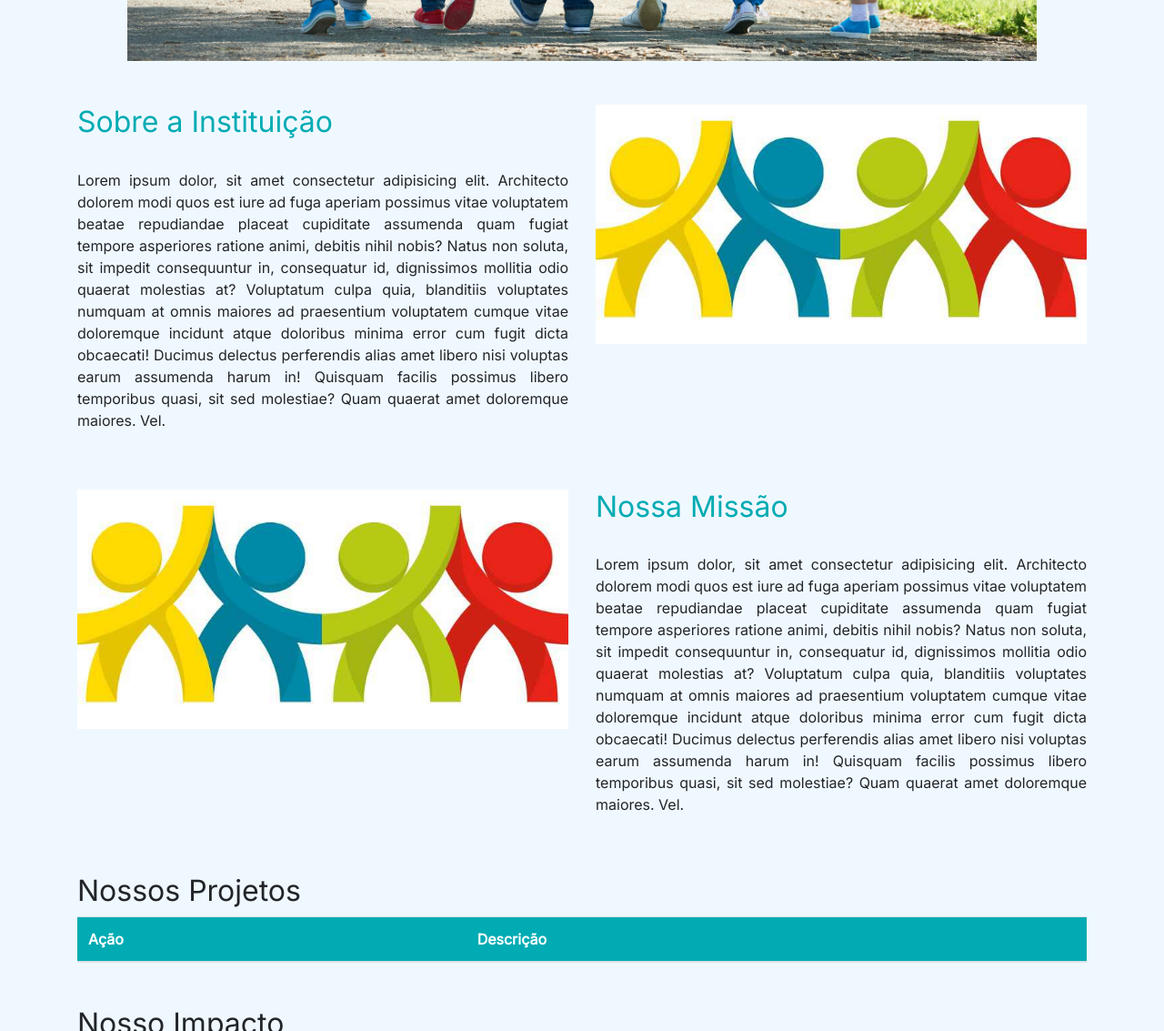
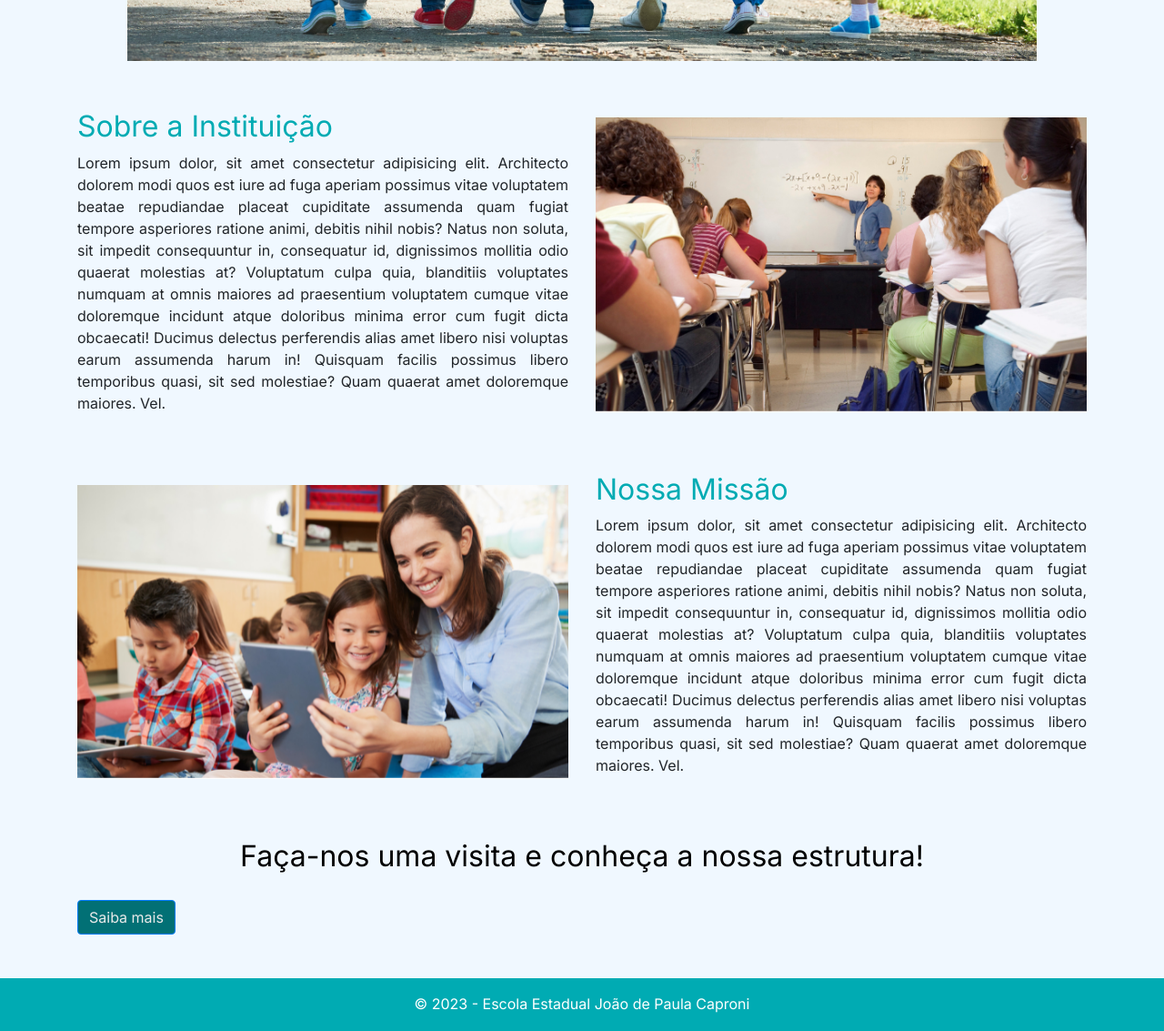
Before and after one commit to guilhermehenrsilva/Escola-Estadual-Joao-de-Paula-Caproni, a plain HTML site: page Modelo de Site - Matheus/Modelosite-main/index.html in a window 1280 px wide. Shown: the part 910-2043 px from the top of the page at 91% size. Drawn offline with nearby package versions, Linux system fonts and the light colour scheme; a script that the page names is missing.

Commit message:
Ary1 - 19/10/23 - Alinhando imagens e links

```diff
--- a/Modelo de Site - Matheus/Modelosite-main/index.html
+++ b/Modelo de Site - Matheus/Modelosite-main/index.html
@@ -138,12 +138,12 @@
         <section class="about mt-5">
             <div class="row">
                 <div class="col-md-6">
-                    <h2>Sobre a Instituição</h2><br>
+                    <h2 id="sobreInstituicao">Sobre a Instituição</h2>
                     <p>Lorem ipsum dolor, sit amet consectetur adipisicing elit. Architecto dolorem modi quos est iure ad fuga aperiam possimus vitae voluptatem beatae repudiandae placeat cupiditate assumenda quam fugiat tempore asperiores ratione animi, debitis nihil nobis? Natus non soluta, sit impedit consequuntur in, consequatur id, dignissimos mollitia odio quaerat molestias at? Voluptatum culpa quia, blanditiis voluptates numquam at omnis maiores ad praesentium voluptatem cumque vitae doloremque incidunt atque doloribus minima error cum fugit dicta obcaecati! Ducimus delectus perferendis alias amet libero nisi voluptas earum assumenda harum in! Quisquam
                        facilis possimus libero temporibus quasi, sit sed molestiae? Quam quaerat amet doloremque maiores. Vel.</p>
                 </div>
                 <div class="col-md-6">
-                    <img src="assets/about.jpg" alt="Imagem sobre o projeto" class="img-fluid">
+                    <img id="fotoNossaInstituicao"src="assets/Imagens/SalaAulaBanco.png" alt="Imagem sobre o projeto" class="img-fluid">
                 </div>
             </div>
         </section>
@@ -154,11 +154,11 @@
           <div class="row">
 
             <div class="col-md-6">
-              <img src="assets/about.jpg" alt="Imagem sobre o projeto" class="img-fluid">
+              <img id="fotoMissao" src="assets/Imagens/MissaBanco.png" alt="Imagem sobre o projeto" class="img-fluid">
             </div>
 
             <div class="col-md-6">
-                  <h2>Nossa Missão</h2><br>
+                  <h2>Nossa Missão</h2>
                   <p>Lorem ipsum dolor, sit amet consectetur adipisicing elit. Architecto dolorem modi quos est iure ad fuga aperiam possimus vitae voluptatem beatae repudiandae placeat cupiditate assumenda quam fugiat tempore asperiores ratione animi, debitis nihil nobis? Natus non soluta, sit impedit consequuntur in, consequatur id, dignissimos mollitia odio quaerat molestias at? Voluptatum culpa quia, blanditiis voluptates numquam at omnis maiores ad praesentium voluptatem cumque vitae doloremque incidunt atque doloribus minima error cum fugit dicta obcaecati! Ducimus delectus perferendis alias amet libero nisi voluptas earum assumenda harum in! Quisquam
                      facilis possimus libero temporibus quasi, sit sed molestiae? Quam quaerat amet doloremque maiores. Vel.</p>
               </div>
@@ -167,8 +167,8 @@
 
       </section>
 
-        <section class="project-actions mt-5" id="actions-table">
-            <h2>Nossos Projetos</h2>
+        <!--<section class="project-actions mt-5" id="actions-table">
+            <h2>Atividades Desenvolvidas</h2>
             <table class="table">
                 <thead class="custom-blue-header ">
                     <tr>
@@ -177,21 +177,23 @@
                     </tr>
                 </thead>
                 <tbody>
-                    <!-- Dados CSV serão inseridos aqui via JavaScript -->
+                    Dados CSV serão inseridos aqui via JavaScript
                 </tbody>
             </table>
+        </section>-->
+
+        <section class="impact mt-5">
+            <h2 id="txtEndereço">Faça-nos uma visita e conheça a nossa estrutura!</h2>
+            <!--<p id="txtEndereço">API Google Maps será inserida aqui</p>-->
         </section>
 
-        <section class="impact mt-5">
-            <h2>Nosso Impacto</h2>
-            <p>Já ajudamos milhares de pessoas em nossa comunidade, fornecendo alimentos, educação, treinamento profissional e muito mais.</p>
-        </section>
-
-        <section class="donate mt-5 text-center">
+        <!--<section class="donate mt-5 text-center">
             <h2>Como Você Pode Ajudar</h2>
-            <p>Contribua para o nosso projeto social e faça a diferença na vida das pessoas necessitadas.</p>
-            <button class="btn btn-primary" id="donateBtn">Faça uma Doação</button>
-        </section>
+            <p>Contribua para o nosso projeto social e faça a diferença na vida das pessoas necessitadas.</p>-->
+            <a href="informacoes.html">
+            <button href="informacoes.html" class="btn btn-primary" id="donateBtn">Saiba mais</button>
+            </a>
+          </section>
     </div>
 
     <footer  class="text-white text-center mt-5 py-3 footerInfos">
--- a/Modelo de Site - Matheus/Modelosite-main/styles.css
+++ b/Modelo de Site - Matheus/Modelosite-main/styles.css
@@ -78,8 +78,6 @@ body {
     margin:0;
 
 }
-
-
 .menuFlex ul {
     justify-content: center;
     background-color:#8deef3;
@@ -104,8 +102,8 @@ body {
 }
 
 .menuFlex a:hover{
-    background-color: #8deef3;
-    color: white;
+    background-color:#8deef3;
+    color: rgb(10, 10, 10);
     /* border-bottom: 6px solid #00abb3; */
 }
 
@@ -157,13 +155,17 @@ body {
 
 .btn-primary{
     color:#eaeaea;
-    background-color: #000000;
+    background-color:#027075;
+    align-content: center;
+    display: block;
 
 }
+.btn-primary:hover{
+    background-color:#0d0d0d;
 
-
-#donateBtn:hover {
-    background-color: #00abb3;
+}
+.MenuNavSuperior a:hover{
+   color:#027075;
 }
 
 /*-------------------------*/
@@ -268,3 +270,30 @@ img {
 .informacoes{
     text-align: center;
 }
+
+#fotoMissao {
+    padding-top: 14px;
+}
+
+#fotoNossaInstituicao {
+
+    padding-top: 14px;
+
+}
+
+#fotoMissao {
+    padding-top:14px ;
+}
+
+#sobreInstituicao {
+    padding-top: 5px;
+}
+
+#txtEndereço {
+
+    color:#000000;
+    padding: 20px 0;
+    padding-top: 5px;
+    text-align: center;
+
+}
```
Also changed, not shown: Modelo de Site - Matheus/Modelosite-main/assets/Imagens/MissaBanco.png (added), Modelo de Site - Matheus/Modelosite-main/assets/Imagens/SalaAulaBanco.png (added), Modelo de Site - Matheus/Modelosite-main/assets/Imagens/result.jpg (added).
